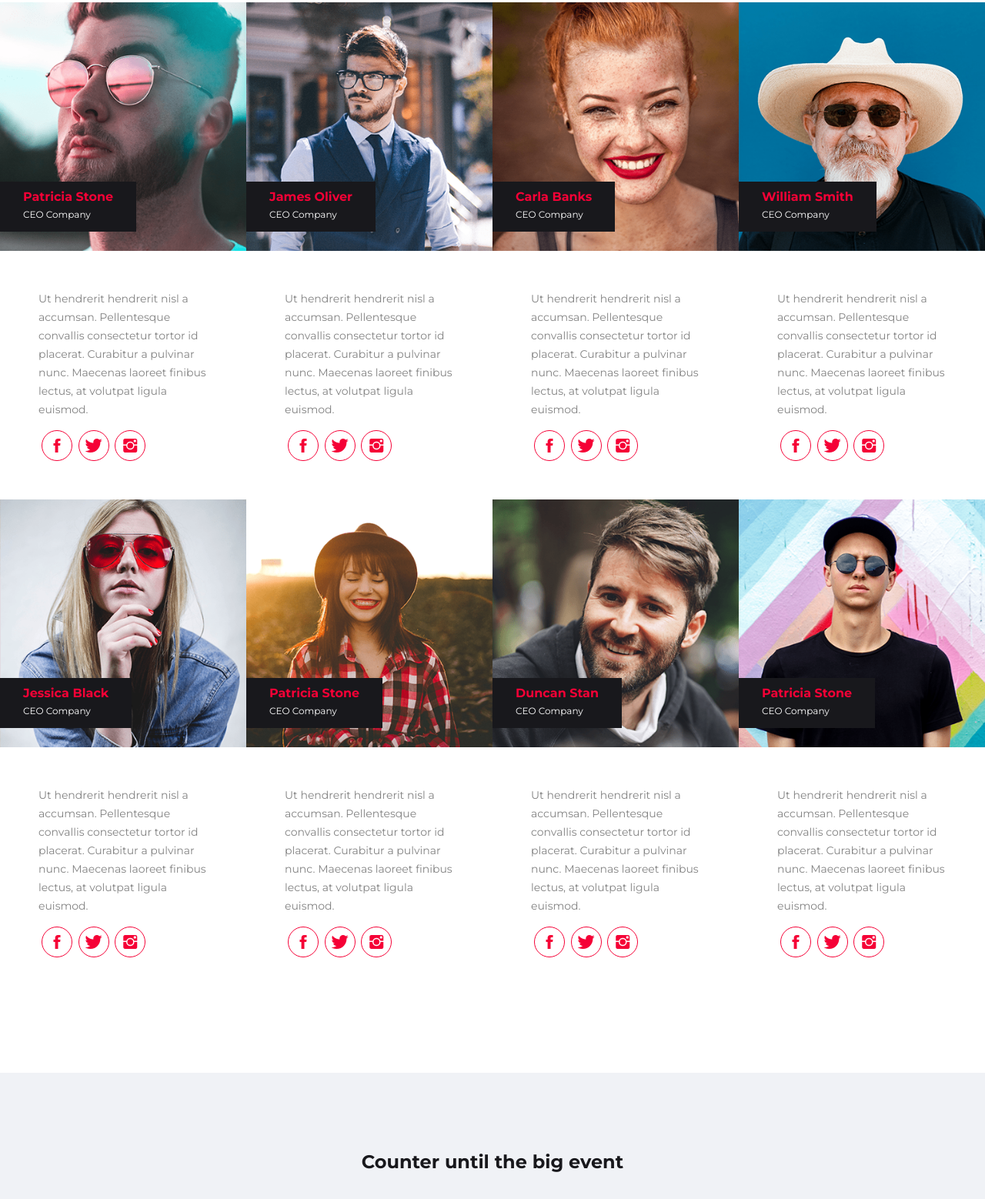
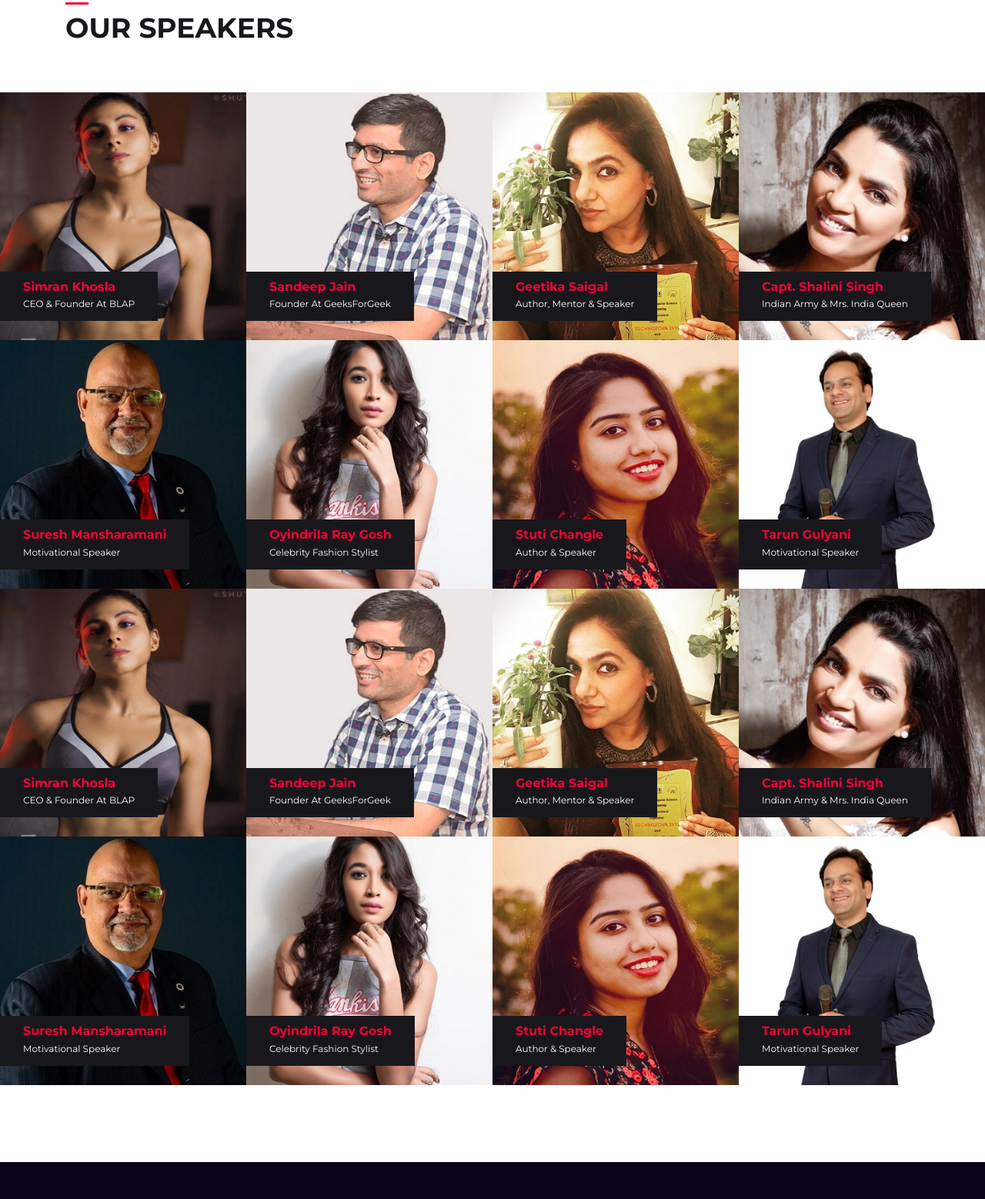
Before and after one commit to raxraj/raxraj.github.io, a website: page speakers.html in a window 1280 px wide. Shown: the part 1059-2617 px from the top of the page at 77% size. Drawn offline with Linux system fonts and the light colour scheme; files whose address does not match are found by name.

Commit message:
ALPHA VERSION

```diff
--- a/events/readersmeetup/counter.js
+++ b/events/readersmeetup/counter.js
@@ -1,6 +1,6 @@
 
 $(".countdown")
-    .countdown("2019/09/22", function(event) {
+    .countdown("2019/06/22", function(event) {
         $(this).html(
             event.strftime('<div>%D <span>Days</span></div>  <div>%H<span>Hours</span></div> <div>%M<span>Minutes</span></div> <div>%S<span>Seconds</span></div>')
         );
--- a/speakers.html
+++ b/speakers.html
@@ -80,8 +80,8 @@
 
         <div class="breadcrumbs">
             <ul>
-                <li><a href="#">Home</a>  |  </li>
-                <li><a href="#">About us</a> |  </li>
+                <li><a href="/">Home</a>  |  </li>
+                <li><a href="/#aboutus">About us</a> |  </li>
                 <li><span>Speakers</span></li>
             </ul>
         </div>
@@ -126,7 +126,7 @@
 
                     <div class="single_progressbar">
                         <div class="progress_text">
-                            <span>Design</span>
+                            <span>Dedication</span>
                             <span class="progress_num" style="left:90%;">90%</span>
                         </div>
                         <div class="progress">
@@ -136,11 +136,11 @@
 
                     <div class="single_progressbar">
                         <div class="progress_text">
-                            <span>SEO</span>
-                            <span class="progress_num" style="left:75%;">75%</span>
+                            <span>Motivation</span>
+                            <span class="progress_num" style="left: 100%;">100%</span>
                         </div>
                         <div class="progress">
-                            <div class="progress-bar" role="progressbar" data-transitiongoal="75" aria-valuenow="75" style="width: 75%;"></div>
+                            <div class="progress-bar" role="progressbar" data-transitiongoal="75" aria-valuenow="75" style="width: 100%;"></div>
                         </div>
                     </div>
 
@@ -151,20 +151,20 @@
                 <div class="row justify-content-center mt30">
                     <div class="col-12 col-md-4">
                         <div class="counter_box">
-                           <span>+</span><span class="counter">1000</span>
-                            <h5>Happy Audience</h5>
+                           <span></span><span class="counter">28</span>
+                            <h5>Speakers</h5>
                         </div>
                     </div>
                     <div class="col-12 col-md-4">
                         <div class="counter_box">
-                            <span class="counter">14</span><span>K</span>
-                            <h5>Followers on FB</h5>
+                                <span class="counter">2.0</span><span>K</span>
+                            <h5>Happy Faces</h5>
                         </div>
                     </div>
                     <div class="col-12 col-md-4">
                         <div class="counter_box">
-                            <span class="counter">732</span>
-                            <h5>Finished Projects</h5>
+                            <span class="counter">8</span>
+                            <h5>Succesfull Events</h5>
                         </div>
                     </div>
                 </div>
@@ -176,58 +176,33 @@
 
 <!--speaker section-->
 <section class="pb100">
+        <div class="container">
+            <div class="section_title mb50">
+                <h3 class="title">
+                   our speakers
+                </h3>
+            </div>
+        </div>
         <div class="row justify-content-center no-gutters">
             <div class="col-md-3 col-sm-6">
                 <div class="speaker_box">
                     <div class="speaker_img">
-                    <img src="assets/img/speakers/s1.png" alt="speaker name">
+                        <img src="assets/img/speakers/simrankhosla.jpg" alt="speaker name">
                         <div class="info_box">
-                        <h5 class="name">Patricia Stone</h5>
-                        <p class="position">CEO Company</p>
+                            <h5 class="name">Simran Khosla</h5>
+                            <p class="position">CEO & Founder at BLAP</p>
                         </div>
-                </div>
-                <div class="speaker_social">
-                    <p>
-                        Ut hendrerit hendrerit nisl a accumsan. Pellentesque convallis consectetur tortor id placerat. Curabitur a pulvinar nunc. Maecenas laoreet finibus lectus, at volutpat ligula euismod.
-                    </p>
-                    <ul>
-                        <li>
-                            <a href="#"><i class="ion-social-facebook"></i></a>
-                        </li>
-                        <li>
-                            <a href="#"><i class="ion-social-twitter"></i></a>
-                        </li>
-                        <li>
-                            <a href="#"><i class="ion-social-instagram"></i></a>
-                        </li>
-                    </ul>
                     </div>
                 </div>
             </div>
             <div class="col-md-3 col-sm-6">
                 <div class="speaker_box">
                     <div class="speaker_img">
-                    <img src="assets/img/speakers/s2.png" alt="speaker name">
+                        <img src="assets/img/speakers/sandeepjain.png" alt="speaker name">
                         <div class="info_box">
-                        <h5 class="name">James Oliver</h5>
-                        <p class="position">CEO Company</p>
+                            <h5 class="name">Sandeep Jain</h5>
+                            <p class="position">Founder at GeeksForGeek</p>
                         </div>
-                </div>
-                <div class="speaker_social">
-                    <p>
-                        Ut hendrerit hendrerit nisl a accumsan. Pellentesque convallis consectetur tortor id placerat. Curabitur a pulvinar nunc. Maecenas laoreet finibus lectus, at volutpat ligula euismod.
-                    </p>
-                    <ul>
-                        <li>
-                            <a href="#"><i class="ion-social-facebook"></i></a>
-                        </li>
-                        <li>
-                            <a href="#"><i class="ion-social-twitter"></i></a>
-                        </li>
-                        <li>
-                            <a href="#"><i class="ion-social-instagram"></i></a>
-                        </li>
-                    </ul>
                     </div>
                 </div>
 
@@ -235,202 +210,163 @@
             <div class="col-md-3 col-sm-6">
                 <div class="speaker_box">
                     <div class="speaker_img">
-                    <img src="assets/img/speakers/s3.png" alt="speaker name">
+                        <img src="assets/img/speakers/geetikasaigal.jpg" alt="speaker name">
                         <div class="info_box">
-                        <h5 class="name">Carla Banks</h5>
-                        <p class="position">CEO Company</p>
+                            <h5 class="name">Geetika Saigal</h5>
+                            <p class="position">Author, Mentor & Speaker</p>
                         </div>
-                </div>
-                <div class="speaker_social">
-                    <p>
-                        Ut hendrerit hendrerit nisl a accumsan. Pellentesque convallis consectetur tortor id placerat. Curabitur a pulvinar nunc. Maecenas laoreet finibus lectus, at volutpat ligula euismod.
-                    </p>
-                    <ul>
-                        <li>
-                            <a href="#"><i class="ion-social-facebook"></i></a>
-                        </li>
-                        <li>
-                            <a href="#"><i class="ion-social-twitter"></i></a>
-                        </li>
-                        <li>
-                            <a href="#"><i class="ion-social-instagram"></i></a>
-                        </li>
-                    </ul>
                     </div>
                 </div>
             </div>
             <div class="col-md-3 col-sm-6">
                 <div class="speaker_box">
                     <div class="speaker_img">
-                    <img src="assets/img/speakers/s4.png" alt="speaker name">
+                        <img src="assets/img/speakers/shalinisingh.jpg" alt="speaker name">
                         <div class="info_box">
-                        <h5 class="name">William Smith</h5>
-                        <p class="position">CEO Company</p>
+                            <h5 class="name">Capt. Shalini Singh</h5>
+                            <p class="position">Indian Army & Mrs. India Queen</p>
                         </div>
-                 </div>
-                <div class="speaker_social">
-                    <p>
-                        Ut hendrerit hendrerit nisl a accumsan. Pellentesque convallis consectetur tortor id placerat. Curabitur a pulvinar nunc. Maecenas laoreet finibus lectus, at volutpat ligula euismod.
-                    </p>
-                    <ul>
-                        <li>
-                            <a href="#"><i class="ion-social-facebook"></i></a>
-                        </li>
-                        <li>
-                            <a href="#"><i class="ion-social-twitter"></i></a>
-                        </li>
-                        <li>
-                            <a href="#"><i class="ion-social-instagram"></i></a>
-                        </li>
-                    </ul>
                     </div>
                 </div>
             </div>
             <div class="col-md-3 col-sm-6">
                 <div class="speaker_box">
                     <div class="speaker_img">
-                <img src="assets/img/speakers/s5.png" alt="speaker name">
+                        <img src="assets/img/speakers/sureshmansharamani.jpeg" alt="speaker name">
                         <div class="info_box">
-                    <h5 class="name">Jessica Black</h5>
-                    <p class="position">CEO Company</p>
+                            <h5 class="name">Suresh Mansharamani</h5>
+                            <p class="position">Motivational Speaker</p>
                         </div>
-            </div>
-                <div class="speaker_social">
-                    <p>
-                        Ut hendrerit hendrerit nisl a accumsan. Pellentesque convallis consectetur tortor id placerat. Curabitur a pulvinar nunc. Maecenas laoreet finibus lectus, at volutpat ligula euismod.
-                    </p>
-                    <ul>
-                        <li>
-                            <a href="#"><i class="ion-social-facebook"></i></a>
-                        </li>
-                        <li>
-                            <a href="#"><i class="ion-social-twitter"></i></a>
-                        </li>
-                        <li>
-                            <a href="#"><i class="ion-social-instagram"></i></a>
-                        </li>
-                    </ul>
                     </div>
                 </div>
             </div>
             <div class="col-md-3 col-sm-6">
                 <div class="speaker_box">
                     <div class="speaker_img">
-                <img src="assets/img/speakers/s6.png" alt="speaker name">
+                        <img src="assets/img/speakers/oyindrilaraygosh.jpg" alt="speaker name">
                         <div class="info_box">
-                    <h5 class="name">Patricia Stone</h5>
-                    <p class="position">CEO Company</p>
+                            <h5 class="name">Oyindrila Ray Gosh</h5>
+                            <p class="position">Celebrity Fashion Stylist</p>
                         </div>
-            </div>
-                <div class="speaker_social">
-                    <p>
-                        Ut hendrerit hendrerit nisl a accumsan. Pellentesque convallis consectetur tortor id placerat. Curabitur a pulvinar nunc. Maecenas laoreet finibus lectus, at volutpat ligula euismod.
-                    </p>
-                    <ul>
-                        <li>
-                            <a href="#"><i class="ion-social-facebook"></i></a>
-                        </li>
-                        <li>
-                            <a href="#"><i class="ion-social-twitter"></i></a>
-                        </li>
-                        <li>
-                            <a href="#"><i class="ion-social-instagram"></i></a>
-                        </li>
-                    </ul>
                     </div>
                 </div>
             </div>
             <div class="col-md-3 col-sm-6">
                 <div class="speaker_box">
                     <div class="speaker_img">
-                <img src="assets/img/speakers/s7.png" alt="speaker name">
+                        <img src="assets/img/speakers/stutichangle.jpg" alt="speaker name">
                         <div class="info_box">
-                    <h5 class="name">Duncan Stan</h5>
-                    <p class="position">CEO Company</p>
+                            <h5 class="name">Stuti Changle</h5>
+                            <p class="position">Author & Speaker</p>
                         </div>
-            </div>
-                <div class="speaker_social">
-                    <p>
-                        Ut hendrerit hendrerit nisl a accumsan. Pellentesque convallis consectetur tortor id placerat. Curabitur a pulvinar nunc. Maecenas laoreet finibus lectus, at volutpat ligula euismod.
-                    </p>
-                    <ul>
-                        <li>
-                            <a href="#"><i class="ion-social-facebook"></i></a>
-                        </li>
-                        <li>
-                            <a href="#"><i class="ion-social-twitter"></i></a>
-                        </li>
-                        <li>
-                            <a href="#"><i class="ion-social-instagram"></i></a>
-                        </li>
-                    </ul>
                     </div>
                 </div>
             </div>
             <div class="col-md-3 col-sm-6">
                 <div class="speaker_box">
                     <div class="speaker_img">
-                <img src="assets/img/speakers/s8.png" alt="speaker name">
+                        <img src="assets/img/speakers/tarungulyani.jpg" alt="speaker name">
                         <div class="info_box">
-                    <h5 class="name">Patricia Stone</h5>
-                    <p class="position">CEO Company</p>
+                            <h5 class="name">Tarun Gulyani</h5>
+                            <p class="position">Motivational Speaker</p>
                         </div>
                     </div>
-                <div class="speaker_social">
-                    <p>
-                        Ut hendrerit hendrerit nisl a accumsan. Pellentesque convallis consectetur tortor id placerat. Curabitur a pulvinar nunc. Maecenas laoreet finibus lectus, at volutpat ligula euismod.
-                    </p>
-                    <ul>
-                        <li>
-                            <a href="#"><i class="ion-social-facebook"></i></a>
-                        </li>
-                        <li>
-                            <a href="#"><i class="ion-social-twitter"></i></a>
-                        </li>
-                        <li>
-                            <a href="#"><i class="ion-social-instagram"></i></a>
-                        </li>
-                    </ul>
+                </div>
+            </div>
+        </div>
+        <div class="row justify-content-center no-gutters">
+                <div class="col-md-3 col-sm-6">
+                    <div class="speaker_box">
+                        <div class="speaker_img">
+                            <img src="assets/img/speakers/simrankhosla.jpg" alt="speaker name">
+                            <div class="info_box">
+                                <h5 class="name">Simran Khosla</h5>
+                                <p class="position">CEO & Founder at BLAP</p>
+                            </div>
+                        </div>
+                    </div>
+                </div>
+                <div class="col-md-3 col-sm-6">
+                    <div class="speaker_box">
+                        <div class="speaker_img">
+                            <img src="assets/img/speakers/sandeepjain.png" alt="speaker name">
+                            <div class="info_box">
+                                <h5 class="name">Sandeep Jain</h5>
+                                <p class="position">Founder at GeeksForGeek</p>
+                            </div>
+                        </div>
+                    </div>
+
+                </div>
+                <div class="col-md-3 col-sm-6">
+                    <div class="speaker_box">
+                        <div class="speaker_img">
+                            <img src="assets/img/speakers/geetikasaigal.jpg" alt="speaker name">
+                            <div class="info_box">
+                                <h5 class="name">Geetika Saigal</h5>
+                                <p class="position">Author, Mentor & Speaker</p>
+                            </div>
+                        </div>
+                    </div>
+                </div>
+                <div class="col-md-3 col-sm-6">
+                    <div class="speaker_box">
+                        <div class="speaker_img">
+                            <img src="assets/img/speakers/shalinisingh.jpg" alt="speaker name">
+                            <div class="info_box">
+                                <h5 class="name">Capt. Shalini Singh</h5>
+                                <p class="position">Indian Army & Mrs. India Queen</p>
+                            </div>
+                        </div>
+                    </div>
+                </div>
+                <div class="col-md-3 col-sm-6">
+                    <div class="speaker_box">
+                        <div class="speaker_img">
+                            <img src="assets/img/speakers/sureshmansharamani.jpeg" alt="speaker name">
+                            <div class="info_box">
+                                <h5 class="name">Suresh Mansharamani</h5>
+                                <p class="position">Motivational Speaker</p>
+                            </div>
+                        </div>
+                    </div>
+                </div>
+                <div class="col-md-3 col-sm-6">
+                    <div class="speaker_box">
+                        <div class="speaker_img">
+                            <img src="assets/img/speakers/oyindrilaraygosh.jpg" alt="speaker name">
+                            <div class="info_box">
+                                <h5 class="name">Oyindrila Ray Gosh</h5>
+                                <p class="position">Celebrity Fashion Stylist</p>
+                            </div>
+                        </div>
+                    </div>
+                </div>
+                <div class="col-md-3 col-sm-6">
+                    <div class="speaker_box">
+                        <div class="speaker_img">
+                            <img src="assets/img/speakers/stutichangle.jpg" alt="speaker name">
+                            <div class="info_box">
+                                <h5 class="name">Stuti Changle</h5>
+                                <p class="position">Author & Speaker</p>
+                            </div>
+                        </div>
+                    </div>
+                </div>
+                <div class="col-md-3 col-sm-6">
+                    <div class="speaker_box">
+                        <div class="speaker_img">
+                            <img src="assets/img/speakers/tarungulyani.jpg" alt="speaker name">
+                            <div class="info_box">
+                                <h5 class="name">Tarun Gulyani</h5>
+                                <p class="position">Motivational Speaker</p>
+                            </div>
                         </div>
                     </div>
                 </div>
             </div>
     </section>
     <!--speaker section end -->
-
-
-<!--event countdown-->
-<section class="bg-gray pt100 pb100">
-    <div class="container">
-        <div class="row justify-content-center">
-            <div class="col-12 col-md-10">
-                <h4 class="mb30 text-center">Counter until the big event</h4>
-                <div class="countdown"></div>
-            </div>
-        </div>
-    </div>
-</section>
-<!--evernt countdown end-->
-
-<!--get tickets section -->
-<section class="bg-img pt100 pb100" style="background-image: url('assets/img/bg/tickets.png');">
-    <div class="container">
-        <div class="section_title mb30">
-            <h3 class="title color-light">
-                GEt your tikets
-            </h3>
-        </div>
-        <div class="row justify-content-center align-items-center">
-            <div class="col-md-9 text-md-left text-center color-light">
-                Lorem ipsum dolor sit amet, consectetur adipiscing elit. In rhoncus massa nec gravida tempus. Integer iaculis in aazzzCurabitur a pulvinar nunc. Maecenas laoreet finibus lectus, at volutpat ligula euismod.
-            </div>
-            <div class="col-md-3 text-md-right text-center">
-                <a href="#" class="btn btn-primary btn-rounded mt30">buy now</a>
-            </div>
-        </div>
-    </div>
-</section>
-<!--get tickets section end-->
 
 <!--footer start -->
 <footer>
```
Lines whose indentation alone changed are shown as unchanged.
